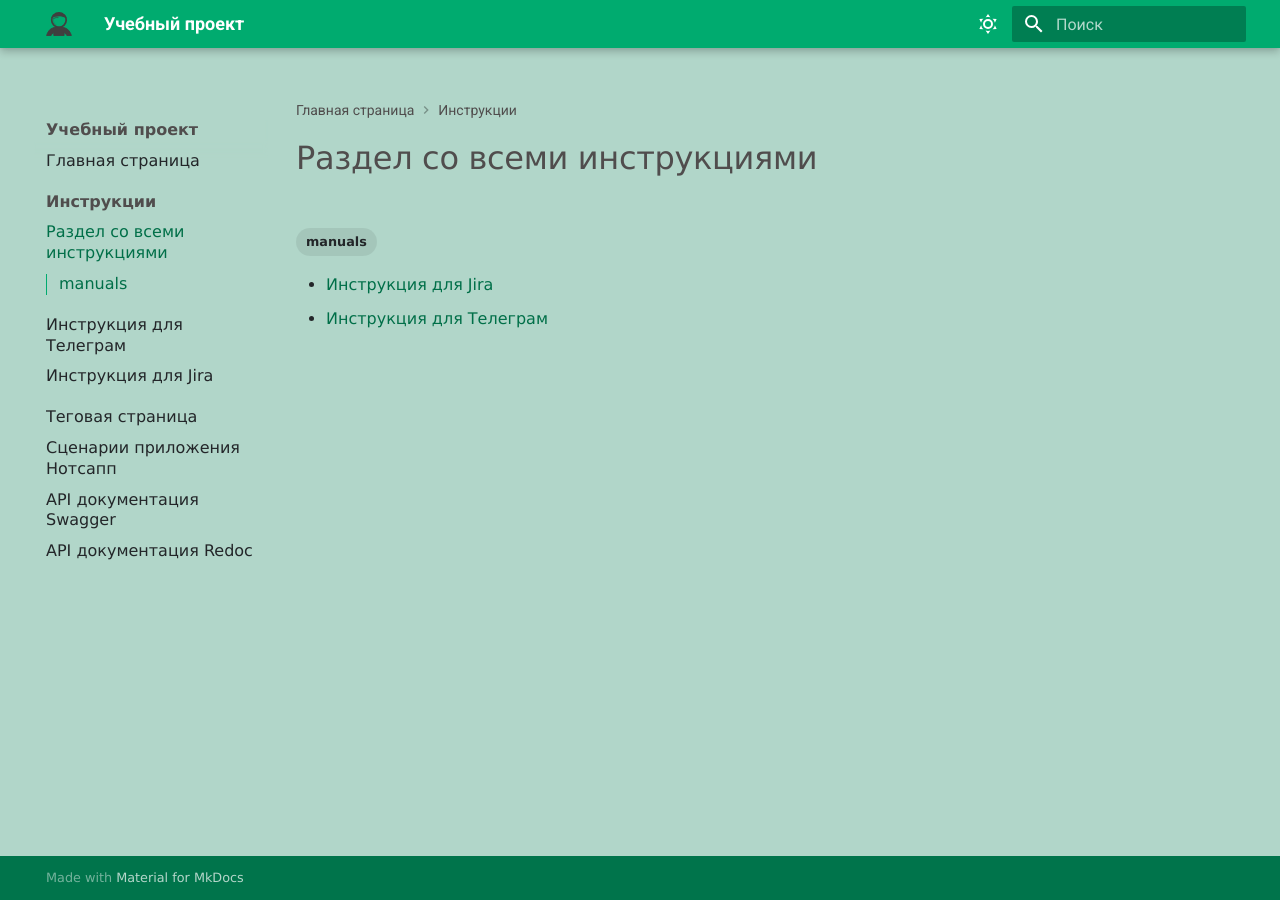
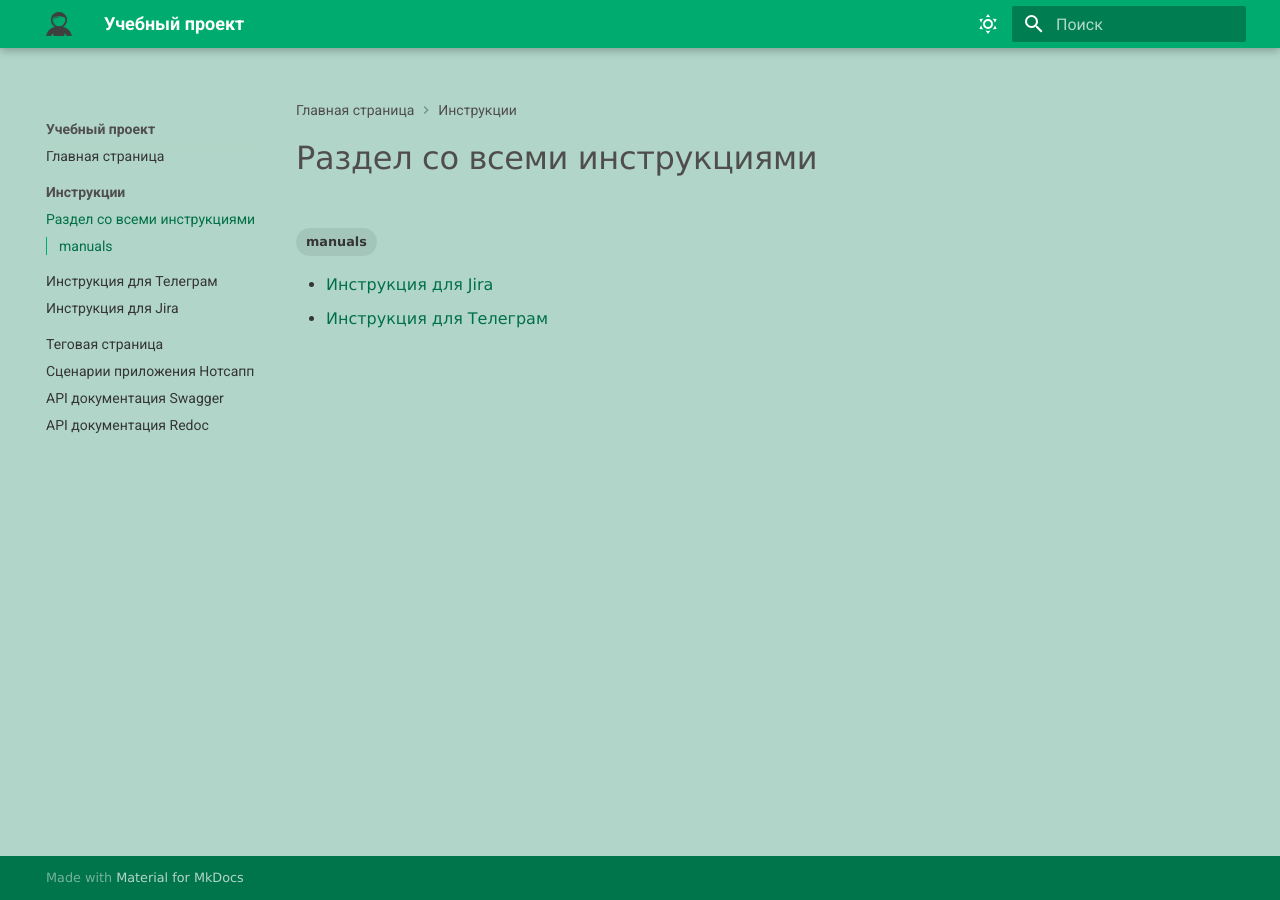
Before and after one commit to Katya-St11/katya-st-project, an MkDocs documentation site: the page built from docs/instructions/index.md, in a window 1280 px wide. Built offline with MkDocs 1.6.1 and Material for MkDocs 9.7.7, drawn with Linux system fonts in a browser that asks for light colours.

Commit message:
fix styles

```diff
--- a/docs/stylesheets/extra.css
+++ b/docs/stylesheets/extra.css
@@ -1,6 +1,6 @@
 /* Настройки светлой схемы */
 
-[data-md-color-scheme="docs"] {
+[data-md-color-scheme="default"] {
   --md-primary-fg-color: #00AB6F; /*Основной цвет*/
   --md-accent-fg-color: #20805E; /*Акцентный цвет*/
   --md-typeset-a-color: #006F48; /*Цвет ссылок*/
@@ -12,17 +12,22 @@
   --md-footer-bg-color: #00AB6F; /*Цвет футера*/
 }
 
+/* Настройки тёмной схемы */
+
+[data-md-color-scheme="slate"] {
+  --md-primary-fg-color:#540EAD; /*Основной цвет*/
+  --md-accent-fg-color: #7d6799; /*Акцентный цвет*/
+  --md-typeset-a-color: #ffffff; /*Цвет ссылок*/
+  --md-default-bg-color: #340570; /*Фоновый цвет*/
+  --md-default-fg-color: #c9c8c9; /*Основной цвет текста (абзацы, списки, подзаголовки, nav и toc)*/
+  --md-code-bg-color: #ffffff; /*Цвет фона блока кода*/
+  --md-code-fg-color: #000000; /*Цвет текста в блоке кода*/
+  --md-default-fg-color--light: #adadad; /*Цвет h1 и заголовков блоков toc и nav*/
+}
+
 /*Параметры текста статей*/
 .md-typeset {
     font-family: 'Verdana', 'arial';
     font-weight: 400;
     font-size: 16px;
-    color: #232629;
 }
-/*Параметры текста nav и toc*/
-.md-nav {
-    font-family: 'Verdana', 'arial';
-    font-weight: 400;
-    font-size: 16px;
-    color: #232629;
-}
--- a/mkdocs.yml
+++ b/mkdocs.yml
@@ -9,7 +9,7 @@
   language: ru # Язык
   palette: # Настройки светлой и тёмной тем
     # Настройки светлой темы
-    - scheme: docs
+    - scheme: default
       toggle:
         icon: material/weather-sunny # Иконка для активации светлой темы
         name: Выключить солнышко # Всплывающий текст-подсказка
@@ -23,8 +23,6 @@
       toggle:
         icon: material/weather-night
         name: Позвать солнышко
-      primary: deep purple
-      accent: blue grey
   features: # настройки функциональностей темы
     - navigation.sections # Добавление разделов верхнего уровня в боковом меню, отключение спойлеров в боковом меню
     - navigation.path # Хлебные крошки
```
